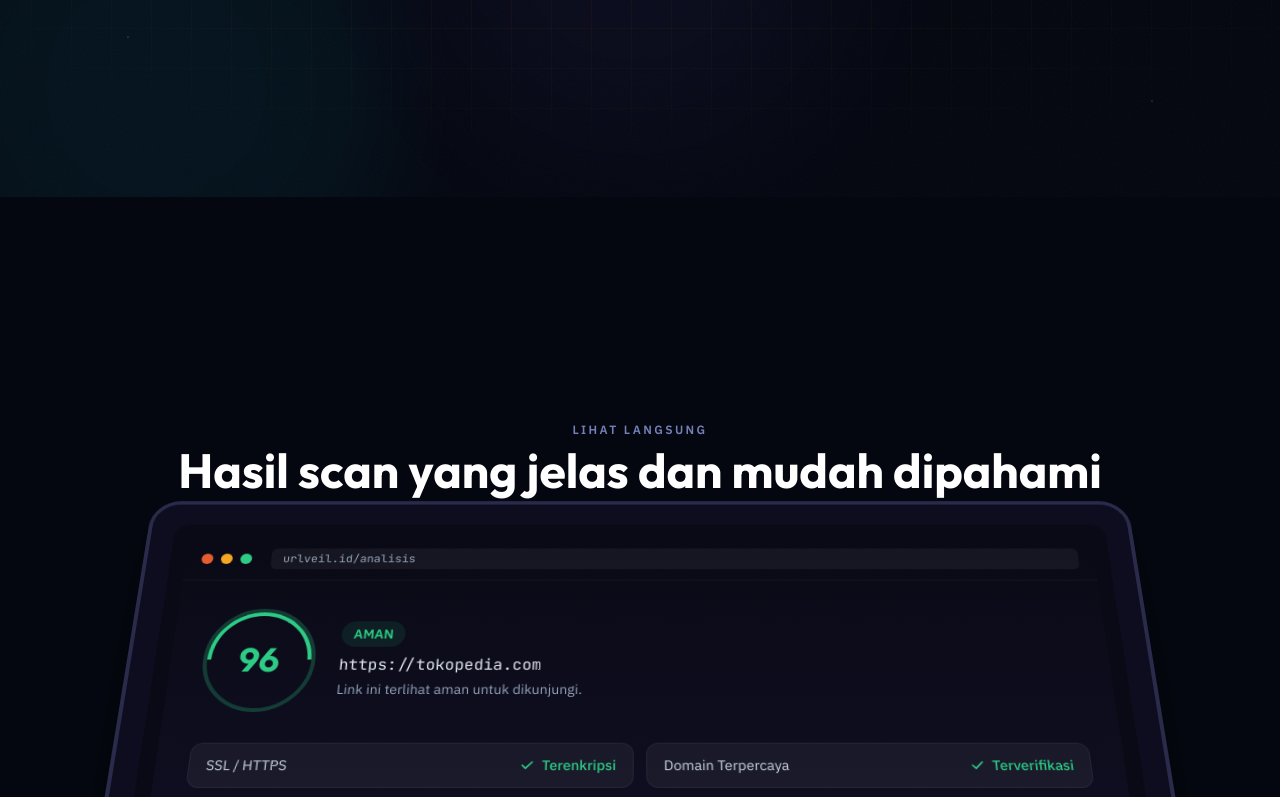
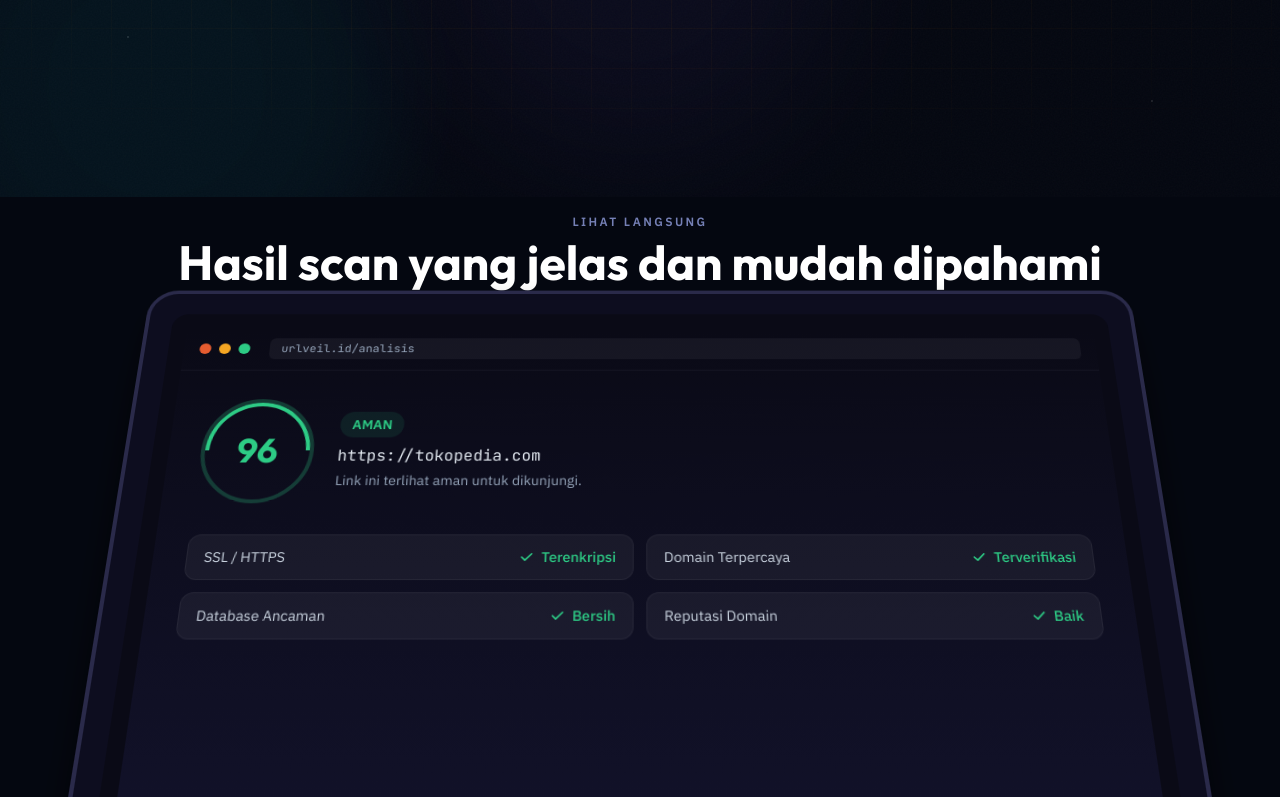
Before and after one commit to michiooo290-rgb/ceklink, a Next.js app: page / in a window 1280 px wide. Shown: the part 603-1400 px from the top of the page. Built offline with nearby package versions, Linux system fonts and the light colour scheme; no server answers.

Commit message:
fix: reduce ScrollShowcase height to cut empty space

```diff
--- a/components/ContainerScroll.jsx
+++ b/components/ContainerScroll.jsx
@@ -30,11 +30,11 @@ export const ContainerScroll = ({ titleComponent, children }) => {
 
   return (
     <div
-      className="h-[60rem] md:h-[80rem] flex items-center justify-center relative p-2 md:p-20"
+      className="h-[38rem] md:h-[52rem] flex items-center justify-center relative p-2 md:p-12"
       ref={containerRef}
     >
       <div
-        className="py-10 md:py-40 w-full relative"
+        className="py-4 md:py-16 w-full relative"
         style={ { perspective: "1000px" } }
       >
         <Header translate={translate} titleComponent={titleComponent} />
@@ -66,7 +66,7 @@ export const Card = ({ rotate, scale, children }) => {
         boxShadow:
           "0 0 #0000004d, 0 9px 20px #0000004a, 0 37px 37px #00000042, 0 84px 50px #00000026, 0 149px 60px #0000000a, 0 233px 65px #00000003",
       } }
-      className="max-w-5xl -mt-12 mx-auto h-[30rem] md:h-[40rem] w-full border-4 border-[#2a2a4a] p-2 md:p-6 bg-[#0d0d1f] rounded-[30px] shadow-2xl"
+      className="max-w-5xl -mt-12 mx-auto h-[28rem] md:h-[38rem] w-full border-4 border-[#2a2a4a] p-2 md:p-6 bg-[#0d0d1f] rounded-[30px] shadow-2xl"
     >
       <div className="h-full w-full overflow-hidden rounded-2xl bg-[#0a0a16] md:rounded-2xl md:p-4">
         {children}
```
